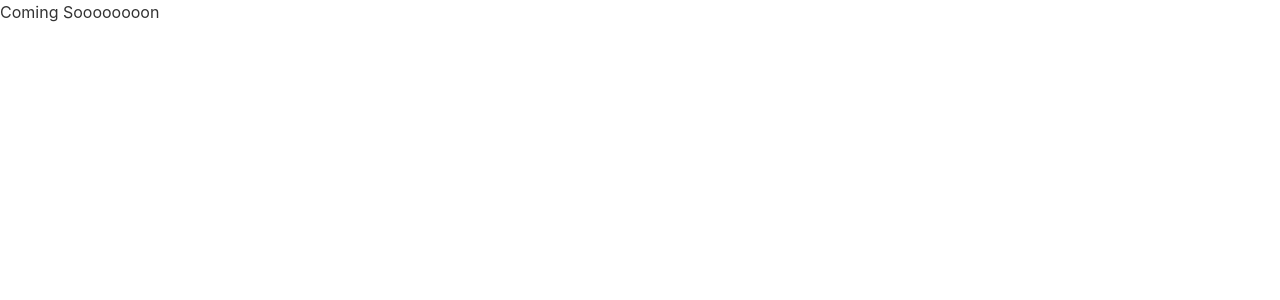
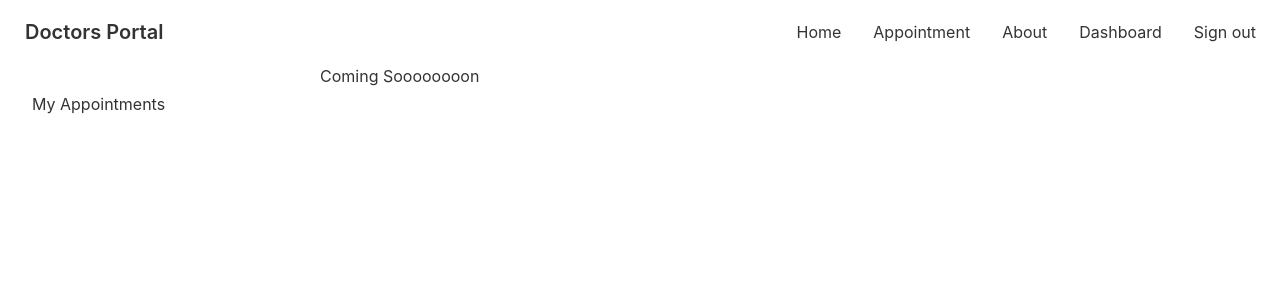
Before and after one commit to Irfan-Chowdhury/Doctors-Portal, a React (Create React App) app: page /dashboard in a window 1280 px wide. Shown: the top 300 px of the page. Built offline with nearby package versions, Linux system fonts and the light colour scheme; no server answers; sample sign-in values are in the browser's storage.

Commit message:
75-1 Create Dashboard route with Drawer and Nested Route

```diff
--- /dev/null
+++ b/src/Layout/DashboardLayout.js
@@ -0,0 +1,34 @@
+import React, { useContext } from 'react';
+import { Link, Outlet } from 'react-router-dom';
+import { AuthContext } from '../contexts/AuthProvider';
+import Navbar from '../Pages/Shared/Navbar/Navbar';
+
+const DashboardLayout = () => {
+    const { user } = useContext(AuthContext);
+    return (
+        <div>
+            <Navbar></Navbar>
+            <div className="drawer drawer-mobile">
+                <input id="dashboard-drawer" type="checkbox" className="drawer-toggle" />
+                <div className="drawer-content">
+                    <Outlet></Outlet>
+                </div>
+                <div className="drawer-side">
+                    <label htmlFor="dashboard-drawer" className="drawer-overlay"></label>
+                    <ul className="menu p-4 w-80 bg-base-100 text-base-content">
+                        <li><Link to="/dashboard">My Appointments</Link></li>
+                        {/* {
+                            isAdmin && <>
+                                <li><Link to="/dashboard/allusers">All users</Link></li>
+                            </>
+                        } */}
+
+                    </ul>
+
+                </div>
+            </div>
+        </div>
+    );
+};
+
+export default DashboardLayout;
--- a/src/Pages/Shared/Navbar/Navbar.js
+++ b/src/Pages/Shared/Navbar/Navbar.js
@@ -41,6 +41,9 @@
                         {menuItems}
                 </ul>
             </div>
+            <label htmlFor="dashboard-drawer" tabIndex={2} className="btn btn-ghost lg:hidden">
+                <svg xmlns="http://www.w3.org/2000/svg" className="h-5 w-5" fill="none" viewBox="0 0 24 24" stroke="currentColor"><path strokeLinecap="round" strokeLinejoin="round" strokeWidth="2" d="M4 6h16M4 12h8m-8 6h16" /></svg>
+            </label>
         </div>
     );
 };
```
Also changed, not shown: src/Router/Routes/Routes.js (+8 -1 lines), 1 other file (tests, documents, lock files or other folders).
